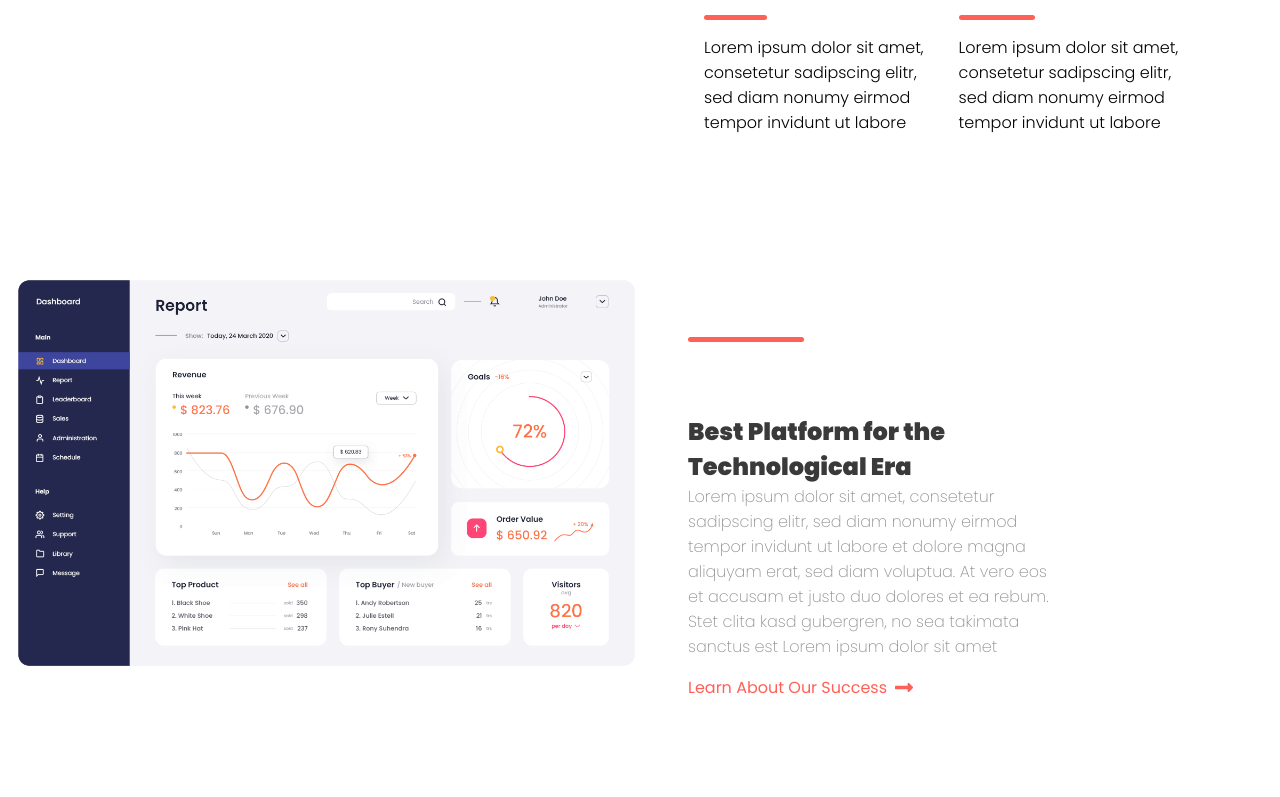
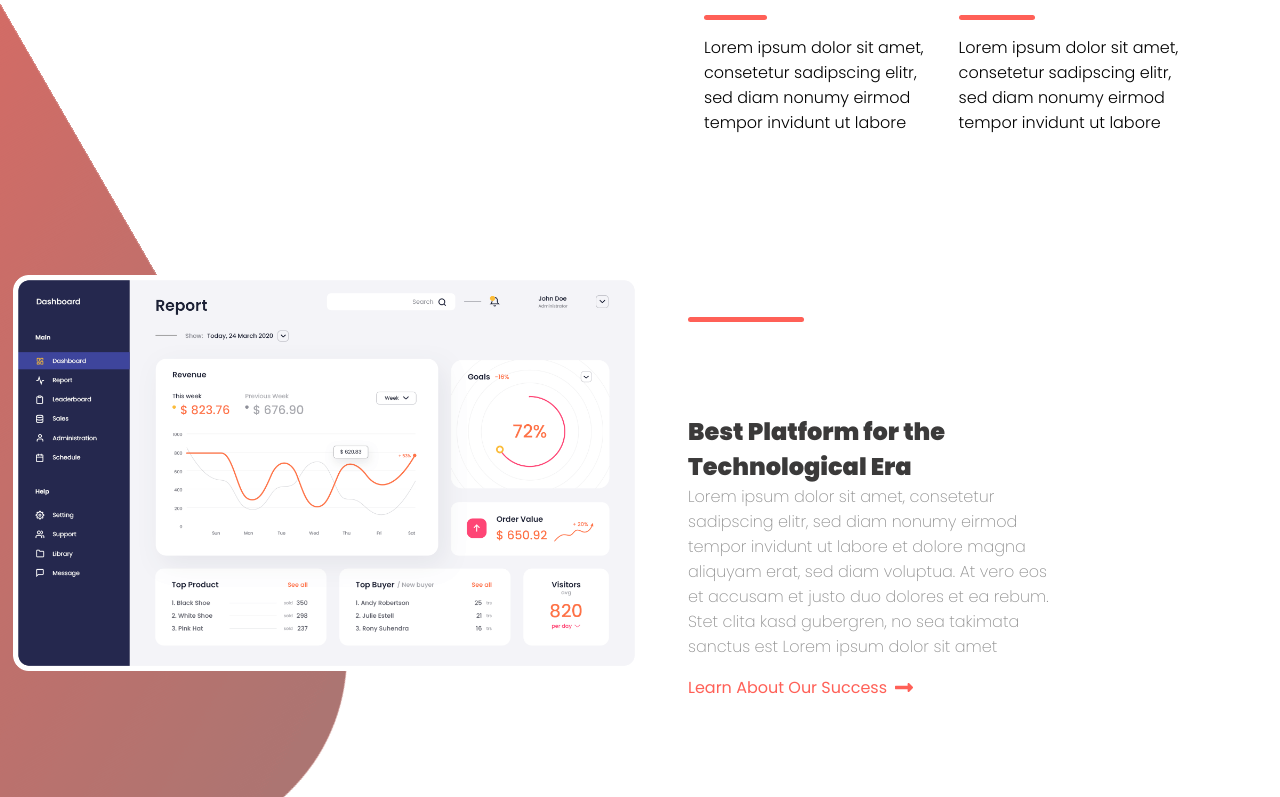
Before and after one commit to ahmedsameh74/stevdy, a React (Create React App) app: page / in a window 1280 px wide. Shown: the part 1252-2049 px from the top of the page. Built offline with nearby package versions, Linux system fonts and the light colour scheme.

Commit message:
enhancement

```diff
--- a/src/components/section/Solution.css
+++ b/src/components/section/Solution.css
@@ -1,8 +1,5 @@
 .solution {
-    background: url('../../assets/images/blob.png') no-repeat center center/cover;
     height: 190vh;
-    background-position: 1115% -165%;
-    background-size: auto;
     display: grid;
     grid-template-rows: repeat(2, 1fr) ;
     justify-items: center;
@@ -27,20 +24,15 @@
         grid-template-columns: 1fr 1fr;
         width: 98vw;
         box-sizing: border-box;
-        /* padding: 0 70px; */
 }
 
 .solution .left {
-    /* width: 30%; */
     display: flex;
     flex-direction: column;
     justify-content: flex-start;
     align-items: flex-start;
     color: #000;
-    /* margin-left: 2rem; */
-    /* margin-right: 2rem; */
     position: relative;
-    /* margin-top: 1%; */
 
 }
 
@@ -80,7 +72,6 @@
 }
 
 .solution .left p:nth-child(3)
-/* .solution .report-left p:nth-child(3)  */
 {
     color: #FF6057;
     font-weight: 400;
@@ -96,8 +87,6 @@
 }
 
 .solution .right {
-    /* width: 50%; */
-    /* grid-area: right; */
     display: grid;
     grid-template-columns: repeat(2, 1fr);
     margin-left: 3rem;
@@ -105,7 +94,6 @@
 }
 
 .solution .right .card {
-    /* width: 25%; */
     display: flex;
     justify-content: center;
     align-items: flex-start;
@@ -149,10 +137,6 @@
 }
 
 .imgcontainer {
-    /* position: absolute;
-    left: 0; */
-    /* grid-template-areas: img; */
-    /* grid-area: img; */
     text-align: start;
     margin-top: 90px;
 
@@ -173,11 +157,33 @@
 }
 
 .solution .report-left::after {
-    top: 40px;
+    top: 80px;
 }
 
 .imgcontainer img {
     width: 100%;
+}
+
+@media screen and (max-width: 1403px) {
+    .solution .report-left::after {
+            top: 40px;
+        }
+
+
+}
+@media screen and (max-width: 1290px) {
+    .solution .report-left::after {
+            top: 20px;
+        }
+
+
+}
+@media screen and (max-width: 1140px) {
+    .solution .report-left::after {
+            top: 0px;
+        }
+
+
 }
 
 
@@ -199,9 +205,6 @@
         grid-template-columns: 1fr;
         grid-template-rows: repeat(2, 1fr);
         padding: 10% 0;
-        background-position: 0 0;
-        background-size: cover;
-        /* margin: 20px auto 1045px auto; */
         margin-right: auto;
         margin-left: auto;
     }
@@ -311,44 +314,11 @@
         box-shadow: 0 0 7.5px rgb(0 0 0 / 16%);
     }
 
-    /* .solution .report-left {
-        width: 80%;
-        margin: 50px auto;
-        grid-area: report;
-    }
 
-    .solution .report-left h2 {
-        text-align: center;
-        width: 100%;
-        margin-bottom: 10px;
-    }
-
-    .solution .report-left p {
-        text-align: center;
-        width: 100%;
-        margin-bottom: 10px;
-    }
-
-    .solution .report-left p:nth-child(3) {
-        width: 100%;
-        align-items: center;
-        justify-content: center;
-        gap: 10px;
-    }
-
-    .solution .report-left::after {
-        left: 50%;
-        transform: translateX(-50%);
-        margin-top: 15px;
-    } */
 
     .imgcontainer {
-        /* position: absolute; */
-        /* left: 50%;
-        transform: translateX(-50%); */
         margin: 90px auto 0 auto;
         text-align: center;
-        grid-area: img;
 
     }
 
--- a/src/components/testomintals/Testomintals.css
+++ b/src/components/testomintals/Testomintals.css
@@ -51,6 +51,7 @@
     width: 100%;
     margin-top: 50px;
     margin-bottom: 50px;
+    gap: 10px;
 }
 
 .testomintals-section .test {
@@ -120,7 +121,7 @@
 .testomintals-section .report-left {
     position: relative;
     text-align: start;
-    margin-left: 5rem;
+    /* margin-left: 5rem; */
     margin-top: 0;
     width: 80%;
 }
--- a/src/components/thebest/Best.css
+++ b/src/components/thebest/Best.css
@@ -56,21 +56,6 @@
         width: 70%;
     }
 
-    /* .best .report-left {
-        position: relative;
-        text-align: center;
-        margin-left: 0;
-        margin-top: 60px;
-        width: 100%;
-    }
-
-    .best .report-left h2 {
-        font-size: 2.5rem;
-        width: 100%;
-        font-weight: 900;
-        margin-bottom: 0;
-        color: #3B3A3A !important;
-    } */
 
     .best .report-left p {
         color: #3B3A3A;
@@ -78,7 +63,7 @@
     }
 
     .best .report-left p:nth-child(3) {
-        color: #fff;
+        color: #ff6057;
         font-weight: 500;
     }
 
--- a/src/index.css
+++ b/src/index.css
@@ -9,9 +9,17 @@ body {
   font-family: 'Poppins', sans-serif;
   -webkit-font-smoothing: antialiased;
   -moz-osx-font-smoothing: grayscale;
-  background: url('./assets/images/blob.png') no-repeat 543% 25%, url('./assets/images/blob2.svg') no-repeat -412% 47%;
+  background: url('./assets/images/blob.png') no-repeat -1191px 1010px, url('./assets/images/blob2.svg') no-repeat -1052% 47%;
 
       background-size: auto;
-      /* background-position-y: 30%;
-      background-position-x: 445%; */
 }
+
+@media screen and (max-width: 768px) {
+  body {
+    background: url('./assets/images/blob.png') no-repeat -1191px 1010px, url('./assets/images/blob2.svg') no-repeat -1052% 47%;
+
+        background-size: auto;
+  }
+
+
+}
```
